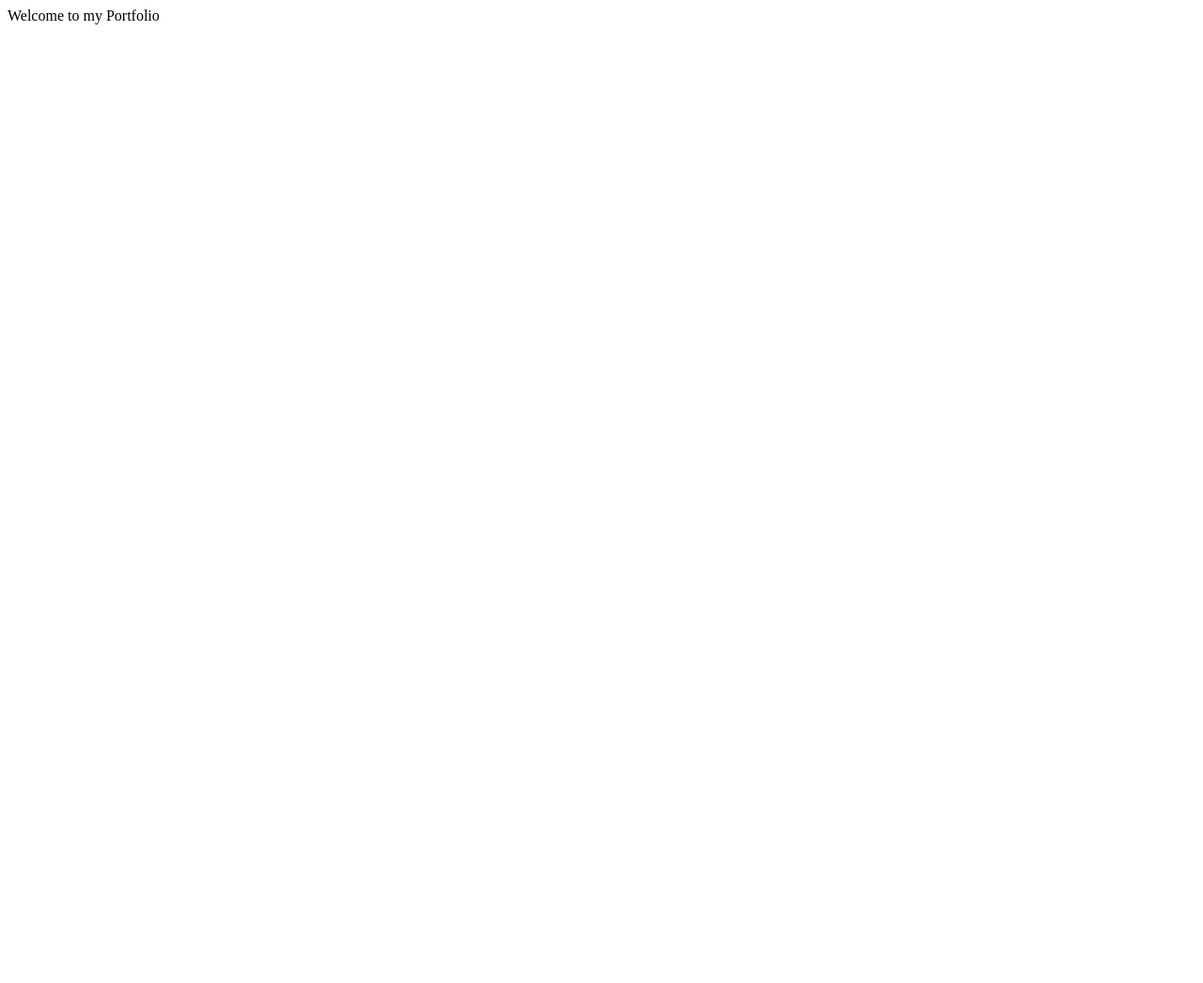
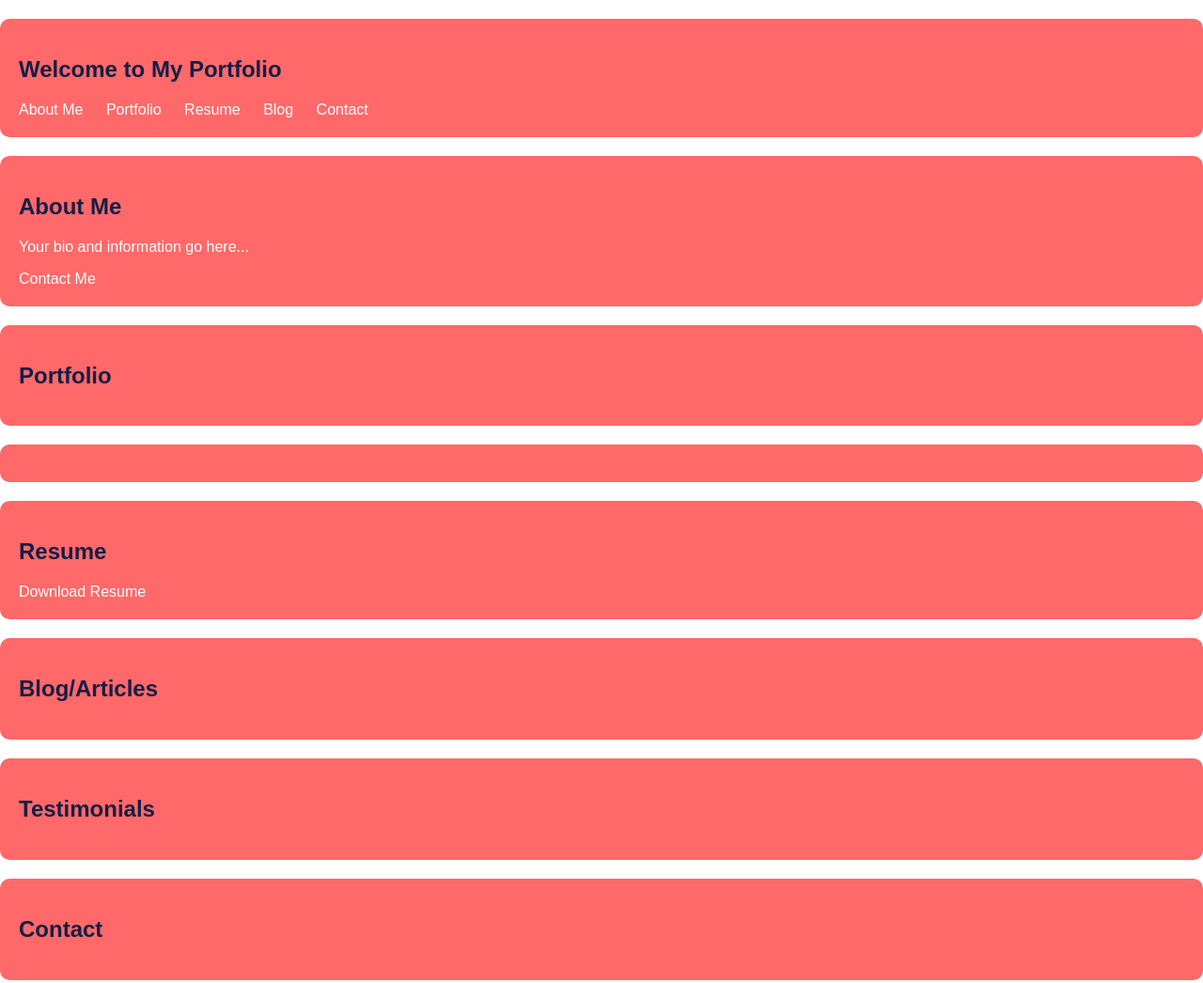
Before and after one commit to zayankj/first, a plain HTML site: page index.html in a window 1280 px wide. Shown: the whole page at 94% size. Before the commit the page ends 800 px from the top, so only its background shows below. Drawn offline with Linux system fonts and the light colour scheme.

Commit message:
made a portfolio

```diff
--- a/index.html
+++ b/index.html
@@ -1,11 +1,86 @@
 <!DOCTYPE html>
 <html lang="en">
+
 <head>
     <meta charset="UTF-8">
     <meta name="viewport" content="width=device-width, initial-scale=1.0">
-    <title>Zayan-portfolio</title>
+    <link rel="stylesheet" href="styles.css">
+    <title>Your Name - Portfolio</title>
 </head>
+
 <body>
-    Welcome to my Portfolio
+
+    <!-- Home/Welcome Page -->
+    <section id="home">
+        <h1>Welcome to My Portfolio</h1>
+        <!-- Add engaging visuals or a short video here -->
+        <nav>
+            <ul>
+                <li><a href="#about">About Me</a></li>
+                <li><a href="#portfolio">Portfolio</a></li>
+                <li><a href="#resume">Resume</a></li>
+                <li><a href="#blog">Blog</a></li>
+                <li><a href="#contact">Contact</a></li>
+            </ul>
+        </nav>
+    </section>
+
+    <!-- About Me -->
+    <section id="about">
+        <h2>About Me</h2>
+        <!-- Add your detailed personal and professional background here -->
+        <p>Your bio and information go here...</p>
+        <a href="#contact">Contact Me</a>
+    </section>
+
+    <!-- Portfolio -->
+    <section id="portfolio">
+        <h2>Portfolio</h2>
+        <!-- Categorized sections for different types of work -->
+        <div class="project">
+            <!-- Project 1 content -->
+        </div>
+        <div class="project">
+            <!-- Project 2 content -->
+        </div>
+        <!-- Add more projects as needed -->
+    </section>
+
+    <!-- Project Pages -->
+    <section class="project-page">
+        <!-- Detailed information about a specific project -->
+    </section>
+
+    <!-- Resume/CV -->
+    <section id="resume">
+        <h2>Resume</h2>
+        <!-- Your educational background, professional experience, etc. -->
+        <a href="path/to/your-resume.pdf" download>Download Resume</a>
+    </section>
+
+    <!-- Blog/Articles -->
+    <section id="blog">
+        <h2>Blog/Articles</h2>
+        <!-- Your blog content goes here -->
+    </section>
+
+    <!-- Testimonials -->
+    <section id="testimonials">
+        <h2>Testimonials</h2>
+        <!-- Quotes or reviews from clients, colleagues, etc. -->
+    </section>
+
+    <!-- Contact -->
+    <section id="contact">
+        <h2>Contact</h2>
+        <!-- Contact form and information -->
+    </section>
+
+    <!-- Footer -->
+    <footer>
+        <!-- Links to social media profiles -->
+    </footer>
+
 </body>
+
 </html>
--- /dev/null
+++ b/styles.css
@@ -0,0 +1,38 @@
+/* styles.css */
+
+body {
+    font-family: 'Arial', sans-serif;
+    margin: 0;
+    padding: 0;
+    /* background-color: #141E46; Midnight Blue */
+    color: #fff; /* White for text */
+}
+
+section {
+    padding: 20px;
+    background-color: #FF6969; /* Coral */
+    border-radius: 10px;
+    margin: 20px 0;
+}
+
+h1, h2, h3 {
+    color: #141E46; /* Midnight Blue for headings */
+}
+
+nav ul {
+    list-style-type: none;
+    margin: 0;
+    padding: 0;
+}
+
+nav ul li {
+    display: inline;
+    margin-right: 20px;
+}
+
+a {
+    text-decoration: none;
+    color: #fff; /* White for links */
+}
+
+/* Add more styles as needed */
```
